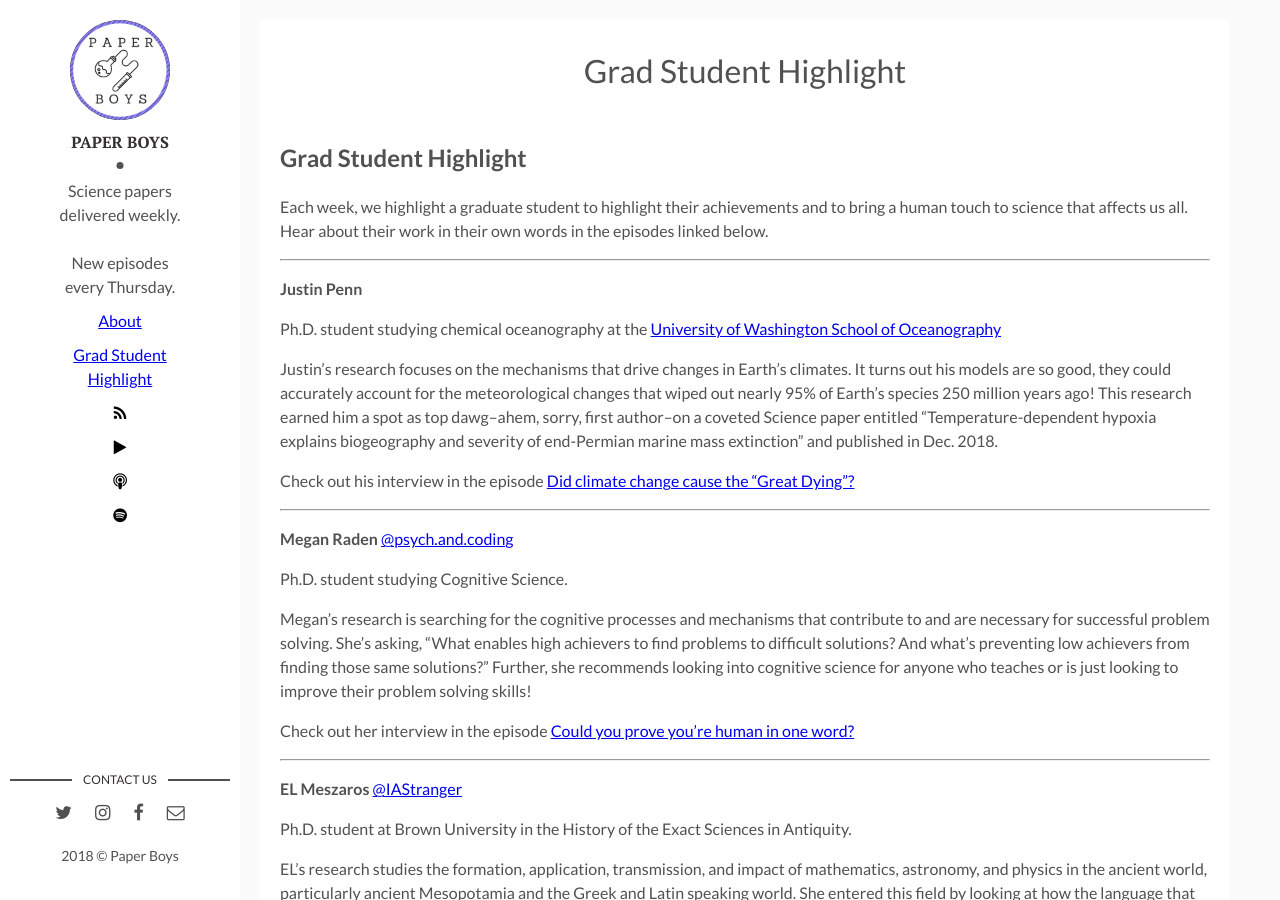
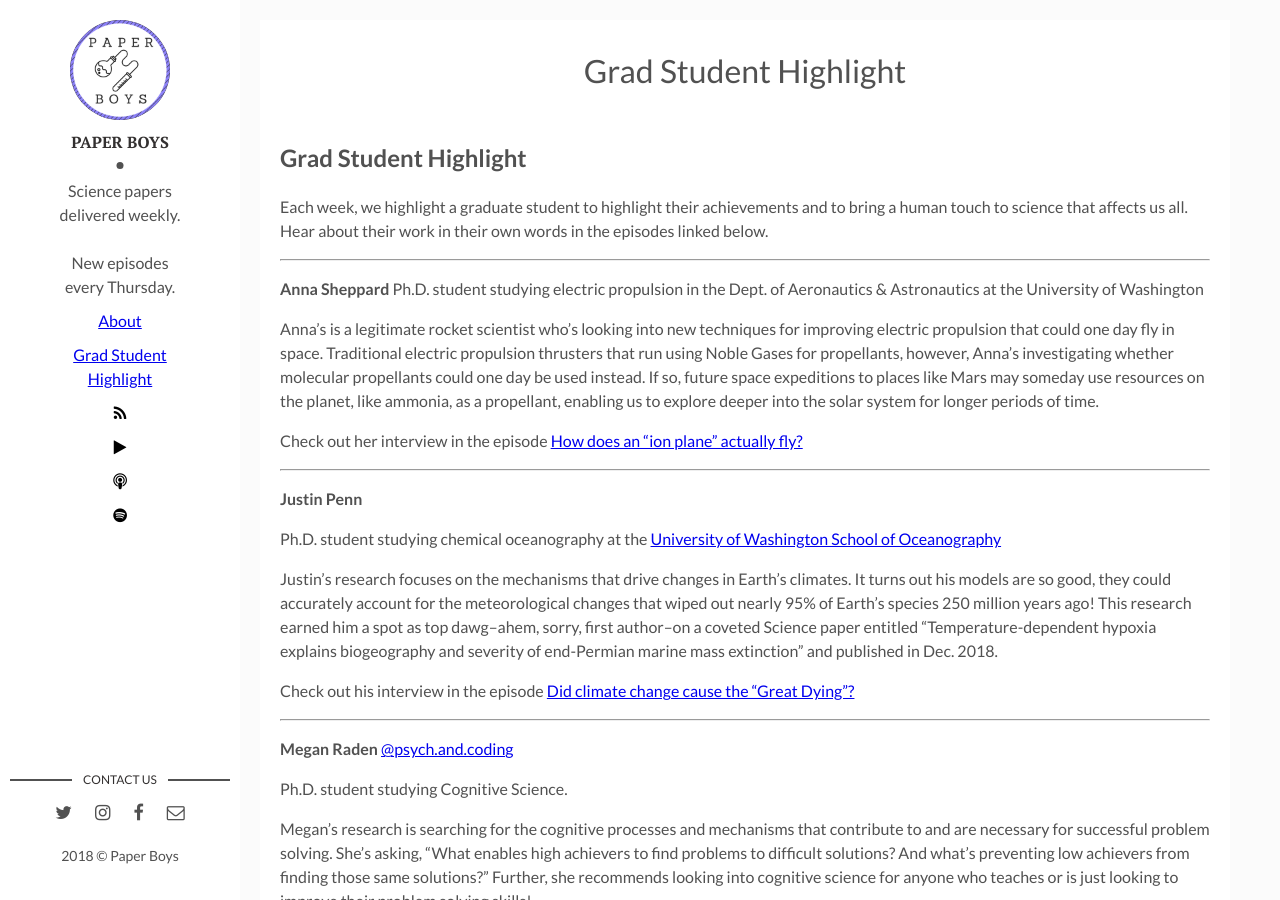
Before and after one commit to paperboyspodcast/paperboyspodcast.github.io, a Jekyll site: the page built from gradhighlight.md, in a window 1280 px wide and 900 px high. Built offline with Jekyll 4.4.1, drawn with Linux system fonts in a browser that asks for light colours; comment, search, counter and statistics services are not loaded.

Commit message:
updated gradhighlight

```diff
--- a/gradhighlight.md
+++ b/gradhighlight.md
@@ -6,6 +6,14 @@ permalink: /gradhighlight/
 
 ## Grad Student Highlight
 Each week, we highlight a graduate student to highlight their achievements and to bring a human touch to science that affects us all. Hear about their work in their own words in the episodes linked below.
+
+---------------------------------------------------------------------------------
+**Anna Sheppard**
+Ph.D. student studying electric propulsion in the Dept. of Aeronautics & Astronautics at the University of Washington
+
+Anna's is a legitimate rocket scientist who's looking into new techniques for improving electric propulsion that could one day fly in space. Traditional electric propulsion thrusters that run using Noble Gases for propellants, however, Anna's investigating whether molecular propellants could one day be used instead. If so, future space expeditions to places like Mars may someday use resources on the planet, like ammonia, as a propellant, enabling us to explore deeper into the solar system for longer periods of time.
+
+Check out her interview in the episode [How does an "ion plane" actually fly?](https://pinecast.com/dashboard/podcast/paperboys/episode/4bd080da-41ec-46c1-96ad-02608179ad6d)
 
 ---------------------------------------------------------------------------------
 **Justin Penn**
```
